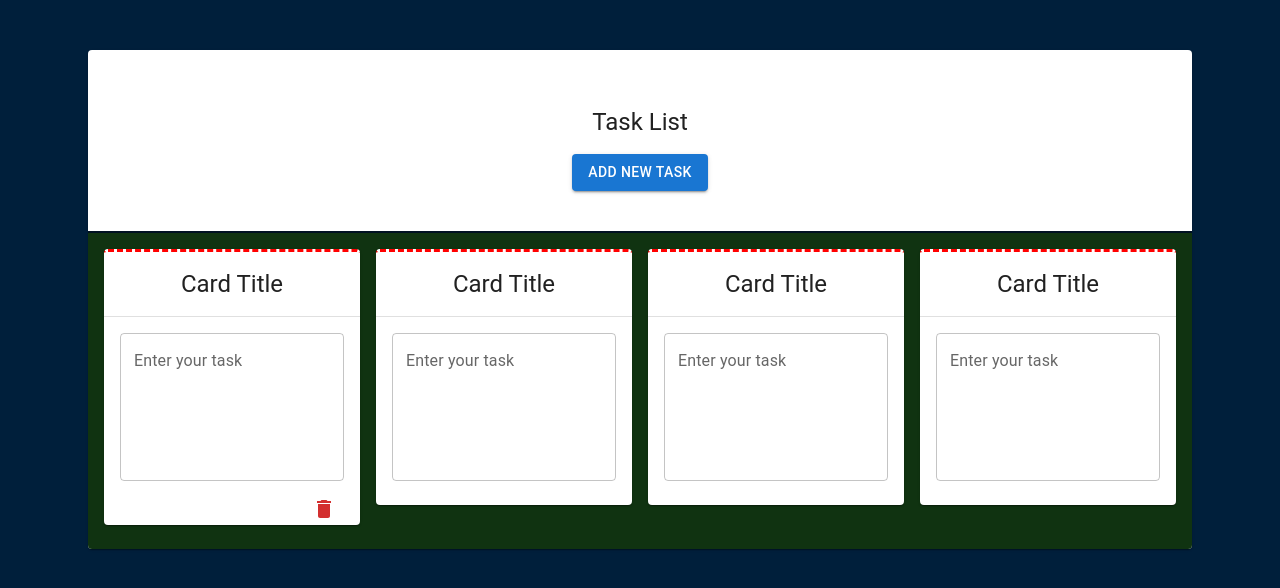
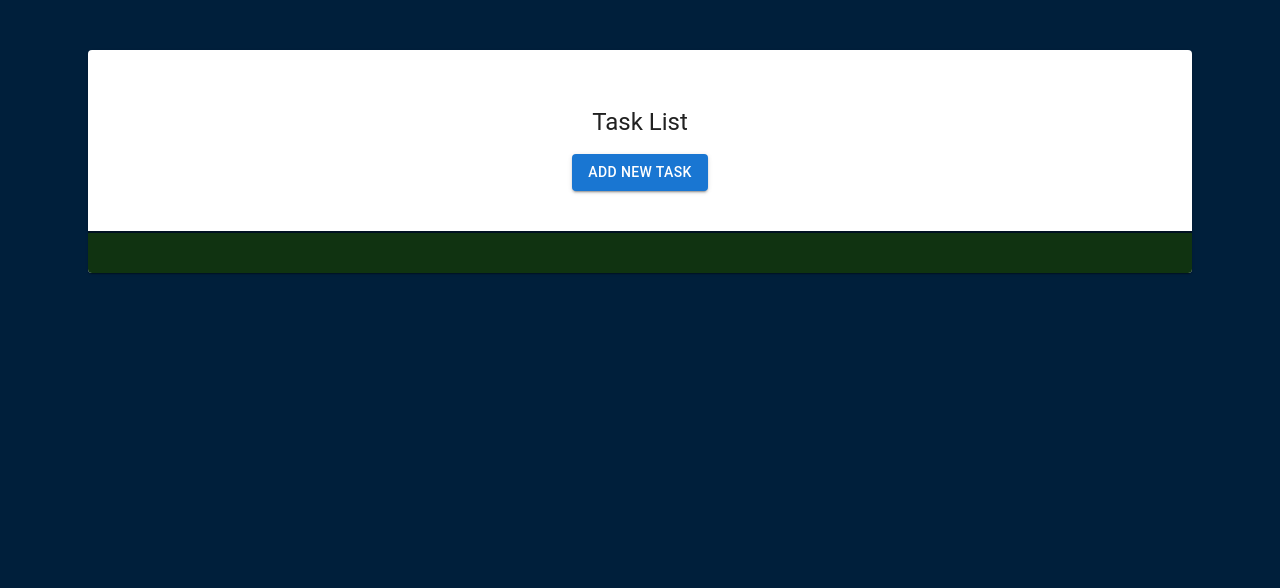
Before and after one commit to ashutoshofficial25/LearningReact, a React (Create React App) app in the folder authincation/: page / in a window 1280 px wide. Shown: the top 588 px of the page. Built offline with nearby package versions, Linux system fonts and the light colour scheme.

Commit message:
dynamic taskcard

```diff
--- a/authincation/src/components/TodoCard.jsx
+++ b/authincation/src/components/TodoCard.jsx
@@ -12,18 +12,19 @@ import React, { useState } from "react";
 import DeleteIcon from "@mui/icons-material/Delete";
 import { red } from "@mui/material/colors";
 
-const TodoCard = ({ addNewCard }) => {
-  let [item, setItem] = useState([]);
+const TodoCard = ({ title }) => {
+  const [item, setItem] = useState([]);
 
   return (
-    <Grid container spacing={2}>
-      <Grid item xs={3}>
-        <Card sx={{ textAlign: "center", borderTop: "3px dashed red" }}>
-          <CardHeader title="Card Title" />
+    <Card
+      elevation={8}
+      sx={{ textAlign: "center", borderTop: "3px dashed red" }}
+    >
+      <CardHeader title={title} />
       <Divider />
       <CardContent>
         <TextField
-              label="Enter your task"
+          label="Enter task description. . ."
           multiline
           rows={5}
           placeholder="Start writing . . ."
@@ -33,53 +34,6 @@ const TodoCard = ({ addNewCard }) => {
         <DeleteIcon sx={{ color: red[700] }} />
       </Box>
     </Card>
-      </Grid>
-
-      <Grid item xs={3}>
-        <Card sx={{ textAlign: "center", borderTop: "3px dashed red" }}>
-          <CardHeader title="Card Title" />
-          <Divider />
-          <CardContent>
-            <TextField
-              label="Enter your task"
-              multiline
-              rows={5}
-              placeholder="Start writing . . ."
-            />
-          </CardContent>
-        </Card>
-      </Grid>
-
-      <Grid item xs={3}>
-        <Card sx={{ textAlign: "center", borderTop: "3px dashed red" }}>
-          <CardHeader title="Card Title" />
-          <Divider />
-          <CardContent>
-            <TextField
-              label="Enter your task"
-              multiline
-              rows={5}
-              placeholder="Start writing . . ."
-            />
-          </CardContent>
-        </Card>
-      </Grid>
-
-      <Grid item xs={3}>
-        <Card sx={{ textAlign: "center", borderTop: "3px dashed red" }}>
-          <CardHeader title="Card Title" />
-          <Divider />
-          <CardContent>
-            <TextField
-              label="Enter your task"
-              multiline
-              rows={5}
-              placeholder="Start writing . . ."
-            />
-          </CardContent>
-        </Card>
-      </Grid>
-    </Grid>
   );
 };
 
--- a/authincation/src/pages/TodoPage.jsx
+++ b/authincation/src/pages/TodoPage.jsx
@@ -17,9 +17,15 @@ import TodoCard from "../components/TodoCard";
 const TodoPage = () => {
   const [open, setOpen] = useState(false);
   const [card, setCard] = useState([]);
+  const [taskTitle, setTaskTitle] = useState("");
 
   const addNewCard = (item) => {
     setCard([...card, item]);
+  };
+
+  const handleSubmit = (e) => {
+    e.preventDefault();
+    console.log(taskTitle);
   };
 
   const handleClick = () => {
@@ -30,22 +36,29 @@ const TodoPage = () => {
   };
   const handleAddTask = () => {
     setOpen(false);
+    addNewCard();
   };
 
   const content = () => {
     return (
+      <form onSubmit={handleSubmit}>
         <Box
           px={5}
           display="flex"
           justifyContent="space-between"
           alignItems="center"
         >
-        <TextField label="Enter task Title" />
+          <TextField
+            label="Enter task Title"
+            value={taskTitle}
+            onChange={(e) => setTaskTitle(e.target.value)}
+          />
 
-        <Button variant="contained" onClick={handleAddTask}>
+          <Button type="submit" variant="contained" onClick={handleAddTask}>
             Add
           </Button>
         </Box>
+      </form>
     );
   };
 
@@ -61,7 +74,13 @@ const TodoPage = () => {
           </Box>
           <Divider sx={{ border: "1px solid #001122" }} />
           <CardContent sx={{ backgroundColor: "#103311" }}>
-            <TodoCard />
+            <Grid container spacing={2}>
+              {card.map((item) => (
+                <Grid item xs={3}>
+                  <TodoCard title={taskTitle} />
+                </Grid>
+              ))}
+            </Grid>
           </CardContent>
         </Card>
       </Container>
```
Also changed, not shown: authincation/login.js (added, +79 -0 lines). Lines whose indentation alone changed are shown as unchanged.
